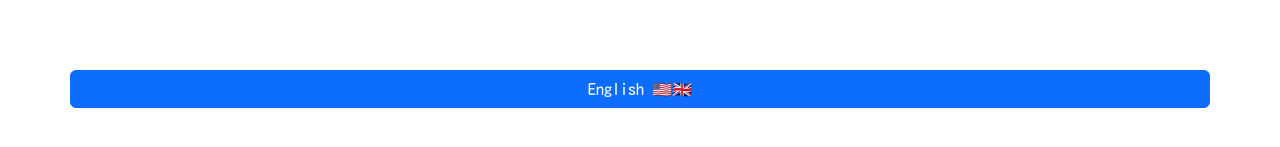
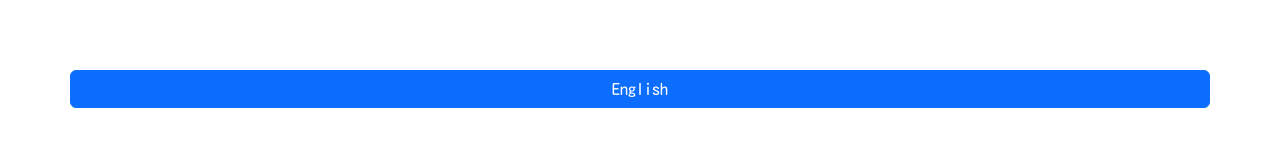
Before and after one commit to BadlandsGames/BadlandsGames.GitHub.io, a plain HTML site: page index.html in a window 1280 px wide. Shown: the part 311-458 px from the top of the page. Drawn offline with nearby package versions, Linux system fonts and the light colour scheme.

Commit message:
made changes

```diff
--- a/index.html
+++ b/index.html
@@ -22,7 +22,7 @@
     </script>
     <div class="container">
       <div class="row justify-content-center" style="display: flex;align-items: center; height: 100vh;">
-        <button type="button" class="btn btn-primary" onclick="sethref(`./lang/en/main_page.html`);">English 🇺🇸🇬🇧</button>
+        <button type="button" class="btn btn-primary" onclick="sethref(`./lang/en/main_page.html`);">English</button>
       </div>
     </div>
   </body>
```
